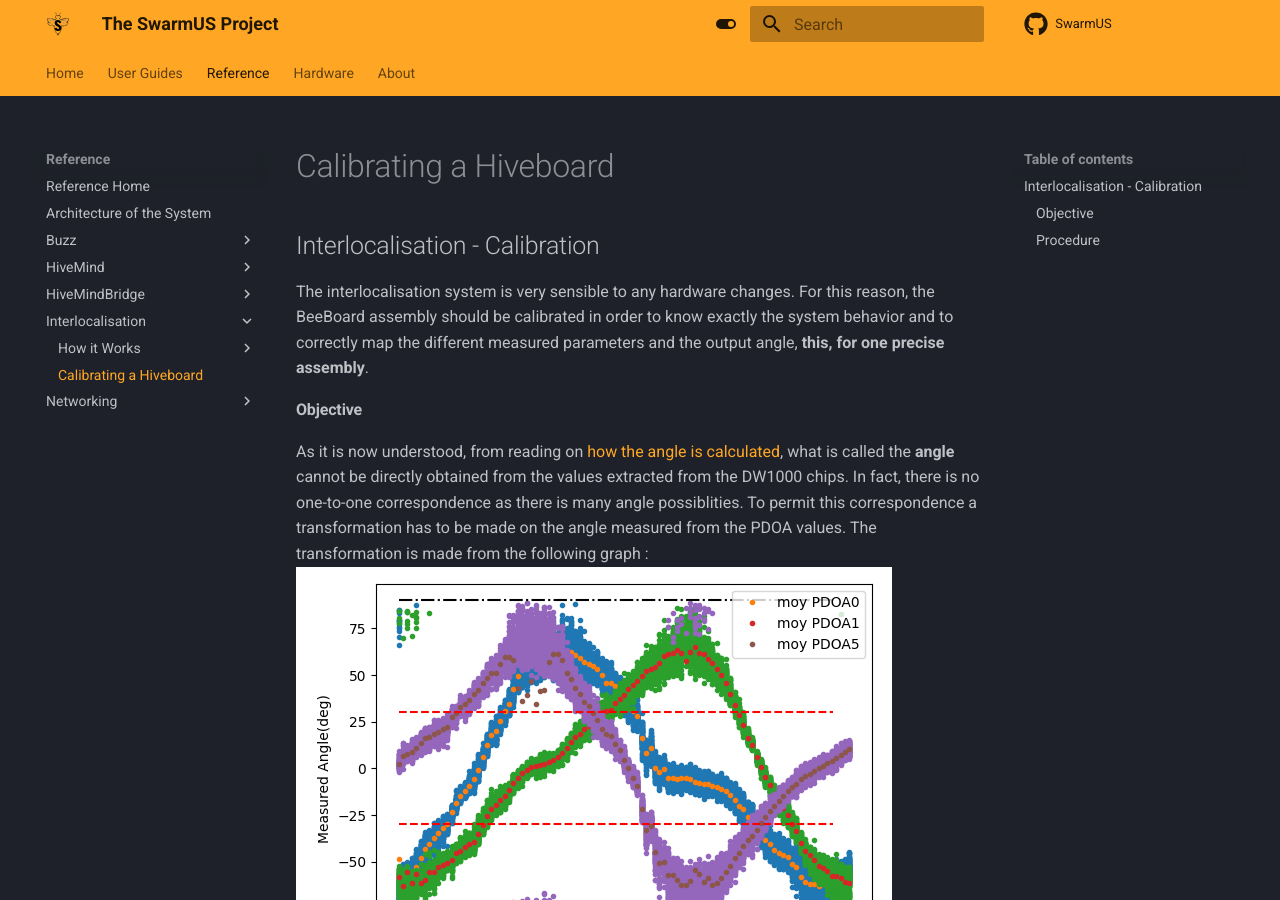
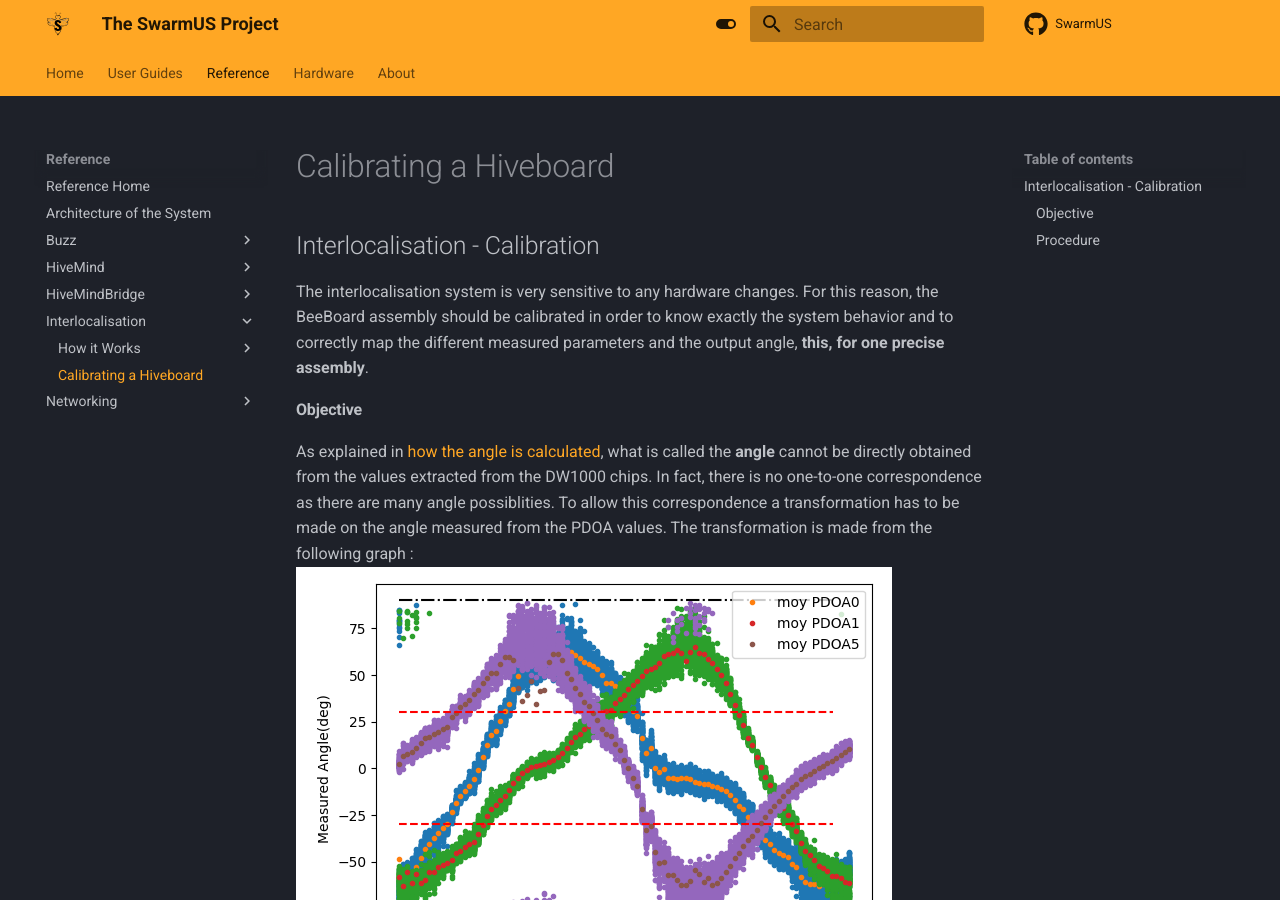
Before and after one commit to SwarmUS/SwarmUS-doc, an MkDocs documentation site: the page built from docs/sections/reference/Interloc/calibrating_a_hiveboard.md, in a window 1280 px wide and 900 px high. Built offline with MkDocs 1.6.1 and Material for MkDocs 9.7.7, drawn with Linux system fonts in a browser that asks for light colours.

Commit message:
pr comments

```diff
--- a/docs/sections/reference/Interloc/calibrating_a_hiveboard.md
+++ b/docs/sections/reference/Interloc/calibrating_a_hiveboard.md
@@ -1,9 +1,9 @@
 ## Interlocalisation - Calibration
-The interlocalisation system is very sensible to any hardware changes. For this reason, the BeeBoard assembly should be calibrated in order to know exactly the system behavior and to correctly map the different measured parameters and the output angle, **this, for one precise assembly**.
+The interlocalisation system is very sensitive to any hardware changes. For this reason, the BeeBoard assembly should be calibrated in order to know exactly the system behavior and to correctly map the different measured parameters and the output angle, **this, for one precise assembly**.
 
 #### Objective
-As it is now understood, from reading on [how the angle is calculated](how_it_works/angle.md), what is called the **angle** cannot be directly obtained from the values extracted from the DW1000 chips.
-In fact, there is no one-to-one correspondence as there is many angle possiblities. To permit this correspondence a transformation has to be made on the angle measured from the PDOA values. The transformation is made from the following graph :
+As explained in [how the angle is calculated](how_it_works/angle.md), what is called the **angle** cannot be directly obtained from the values extracted from the DW1000 chips.
+In fact, there is no one-to-one correspondence as there are many angle possiblities. To allow this correspondence a transformation has to be made on the angle measured from the PDOA values. The transformation is made from the following graph :
 ![](how_it_works/img/real_data_offset.png)
 
 These values are obtained from the [extractRawData](https://github.com/SwarmUS/TestBench-Python#extractRawData) and [Parser](https://github.com/SwarmUS/TestBench-Python#parser) scripts using the test-bench *TurningStation*.
```
